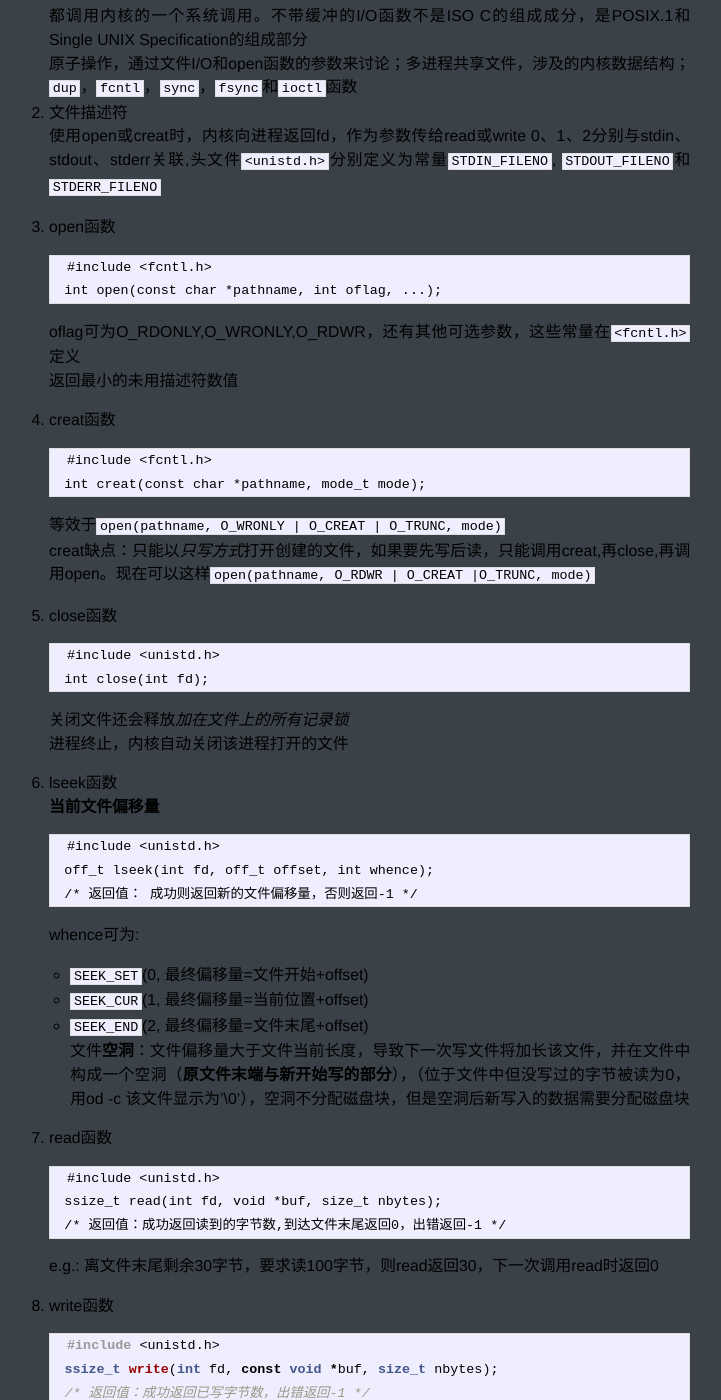
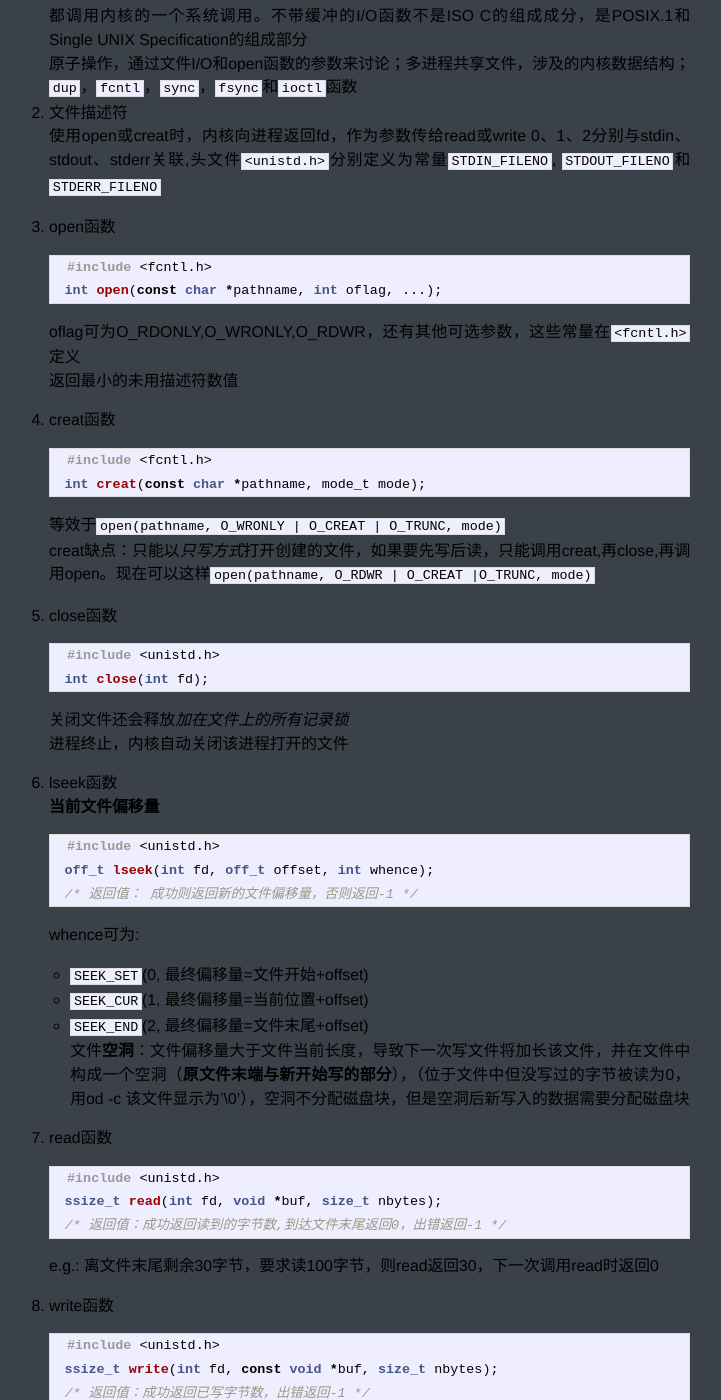
Before and after one commit to ElvisKwok/ElvisKwok.github.io, a Jekyll site: the page built from _posts/2014-09-22-notes-of-apue.md, in a window 1280 px wide and 1400 px high, scrolled down 8116 px. Shown: the whole window, without its empty margins (281-1002 px from the left). Built offline with Jekyll 4.4.1, drawn with Linux system fonts in a browser that asks for light colours; Markdown is read by kramdown in place of the engine named in the settings; comment, search, counter and statistics services are not loaded; some of the changed text lies outside the part shown.

Commit message:
change rdiscount to redcarpet

````diff
--- a/_config.yml
+++ b/_config.yml
@@ -1,2 +1,2 @@
-markdown: rdiscount
-pygments: true
+markdown: redcarpet
+highlighter: pygments
--- a/_posts/2014-09-22-notes-of-apue.md
+++ b/_posts/2014-09-22-notes-of-apue.md
@@ -51,7 +51,7 @@ title: Notes of APUE
     3. 路径名；
        ls命令的简单实现
 
-       ```
+       ```c
        struct dirent *dirp = opendir(argv[1]);
        while((dirp = readdir(dp) != NULL)
             printf("%s\n", dirp->d_name);
@@ -71,12 +71,12 @@ title: Notes of APUE
 7. 出错处理；errno整型变量；出错恢复（致命性：无法恢复，最多print出错信息；非致命性：例如资源紧缺，可延迟再试）
     打印出错信息的两个函数
 
-    ```
+    ```c
     #include <string.h>
     char *strerro(int errnum);  /* 返回值：指向消息字符串的指针 */
     ```
 
-    ```
+    ```c
     #include <stdio.h>
     void perro(const char *msg);    /* 输出msg字符串： errno值对应的出错信息 */
     ```
@@ -172,7 +172,7 @@ title: Notes of APUE
     0、1、2分别与stdin、stdout、stderr关联,头文件`<unistd.h>`分别定义为常量`STDIN_FILENO`, `STDOUT_FILENO`和`STDERR_FILENO`
 3. open函数
 
-    ```
+    ```c
     #include <fcntl.h>
     int open(const char *pathname, int oflag, ...);
     ```
@@ -180,7 +180,7 @@ title: Notes of APUE
     返回最小的未用描述符数值
 4. creat函数
 
-    ```
+    ```c
     #include <fcntl.h>
     int creat(const char *pathname, mode_t mode);
     ```
@@ -188,7 +188,7 @@ title: Notes of APUE
     creat缺点：只能以*只写方式*打开创建的文件，如果要先写后读，只能调用creat,再close,再调用open。现在可以这样`open(pathname, O_RDWR | O_CREAT |O_TRUNC, mode)`
 5. close函数
 
-    ```
+    ```c
     #include <unistd.h>
     int close(int fd);
     ```
@@ -197,7 +197,7 @@ title: Notes of APUE
 6. lseek函数
     **当前文件偏移量**
 
-    ```
+    ```c
     #include <unistd.h>
     off_t lseek(int fd, off_t offset, int whence);
     /* 返回值： 成功则返回新的文件偏移量，否则返回-1 */
@@ -209,7 +209,7 @@ title: Notes of APUE
     文件**空洞**：文件偏移量大于文件当前长度，导致下一次写文件将加长该文件，并在文件中构成一个空洞（**原文件末端与新开始写的部分**），（位于文件中但没写过的字节被读为0，用od -c 该文件显示为'\0'），空洞不分配磁盘块，但是空洞后新写入的数据需要分配磁盘块
 7. read函数
 
-    ```
+    ```c
     #include <unistd.h>
     ssize_t read(int fd, void *buf, size_t nbytes);
     /* 返回值：成功返回读到的字节数,到达文件末尾返回0，出错返回-1 */
@@ -222,6 +222,7 @@ title: Notes of APUE
     ssize_t write(int fd, const void *buf, size_t nbytes);
     /* 返回值：成功返回已写字节数，出错返回-1 */
     ```
+
     返回值通常与nbytes相等，否则表示出错
     write出错常见原因：磁盘已写满，或者超过一个给定进程的文件长度限制
     read和write都是从**打开的文件**的**当前**偏移量开始read/write，结束后文件偏移量增加**实际**read/write的字节数
@@ -246,6 +247,12 @@ title: Notes of APUE
 
 
 
+
+
+
+
+
+
 [apue官网]: http://www.apuebook.com
 
 [1.2]: /images/apue/1.2.png "unix architecture"
````
Also changed, not shown: _posts/2014-09-15-notes-of-the-c-programming-language.md (+1 -1 lines).
